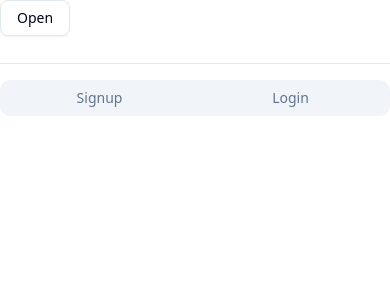
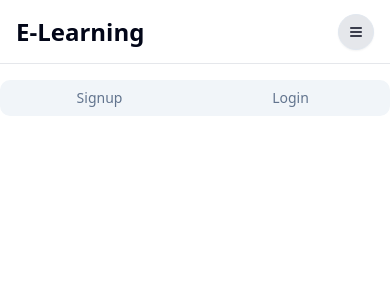
Before and after one commit to Rushikesh7997/learning-management-system, a React (Vite) app in the folder frontend/: page / in a window 390 px wide. Shown: the top 300 px of the page. Built offline with nearby package versions, Linux system fonts and the light colour scheme.

Commit message:
navbar update

```diff
--- a/frontend/src/components/Navbar.jsx
+++ b/frontend/src/components/Navbar.jsx
@@ -1,5 +1,5 @@
 import React from "react";
-import { School } from "lucide-react";
+import { Menu, School } from "lucide-react";
 import { DarkMode } from "./DarkMode";
 import { Button } from "@/components/ui/button";
 import {
@@ -73,7 +73,10 @@ export const Navbar = () => {
         </div>
       </div>
       {/* mobile device */}
+      <div className="flex md:hidden items-center justify-between px-4 h-full ">
+        <h1 className="font-extrabold text-2xl">E-Learning</h1>
         <MobileNavbar/>
+      </div>
     </div>
   );
 };
@@ -83,29 +86,22 @@ const MobileNavbar =()=>{
     return (
     <Sheet>
         <SheetTrigger asChild>
-            <Button variant="outline">Open</Button>
+            <Button size='icon' className="rounded-full bg-gray-200 hover:bg-gray-200" variant="outline">
+              <Menu/>
+            </Button>
         </SheetTrigger>
-        <SheetContent>
-            <SheetHeader>
-              <SheetTitle>Edit profile</SheetTitle>
-              <SheetDescription>
-                  Make changes to your profile here. Click save when you're done.
-              </SheetDescription>
+        <SheetContent className="">
+            <SheetHeader className="flex flex-row items-center justify-between mt-4">
+              <SheetTitle>E-Learning</SheetTitle>
+              <DarkMode/>
             </SheetHeader>
-            <div className="grid gap-4 py-4">
-              <div className="grid grid-cols-4 items-center gap-4">
-                  <Label htmlFor="name" className="text-right">
-                  Name
-                  </Label>
-                  <Input id="name" value="Pedro name" className="col-span-3" />
-              </div>
-              <div className="grid grid-cols-4 items-center gap-4">
-                  <Label htmlFor="username" className="text-right">
-                  Username
-                  </Label>
-                  <Input id="username" value="@name" className="col-span-3" />
-              </div>
-            </div>
+
+            <nav>
+              <li>My Learning</li>
+              <li>Profile</li>
+              <li>Log Out</li>
+            </nav>
+
             <SheetFooter>
               <SheetClose asChild>
                   <Button type="submit">Save changes</Button>
```
